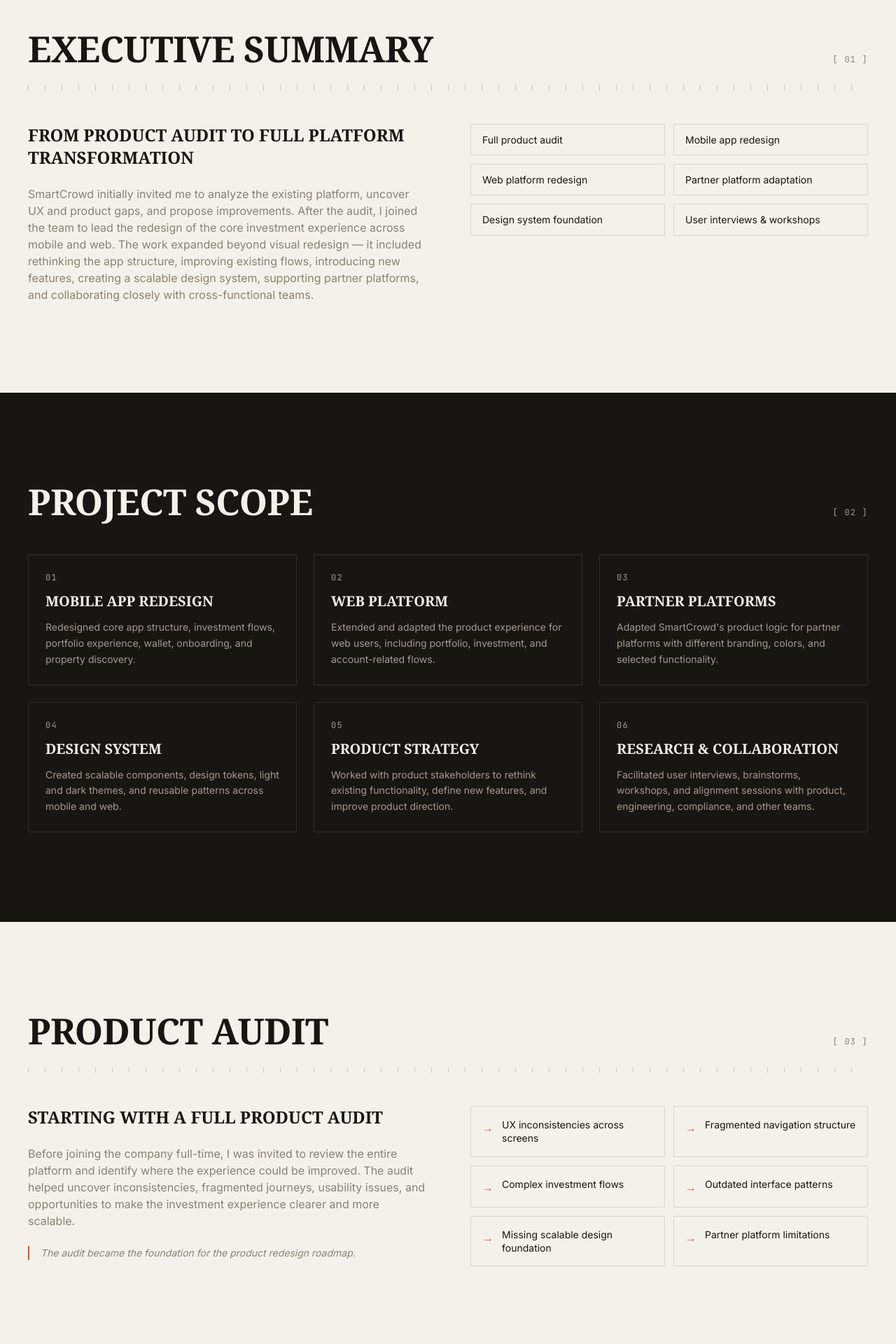
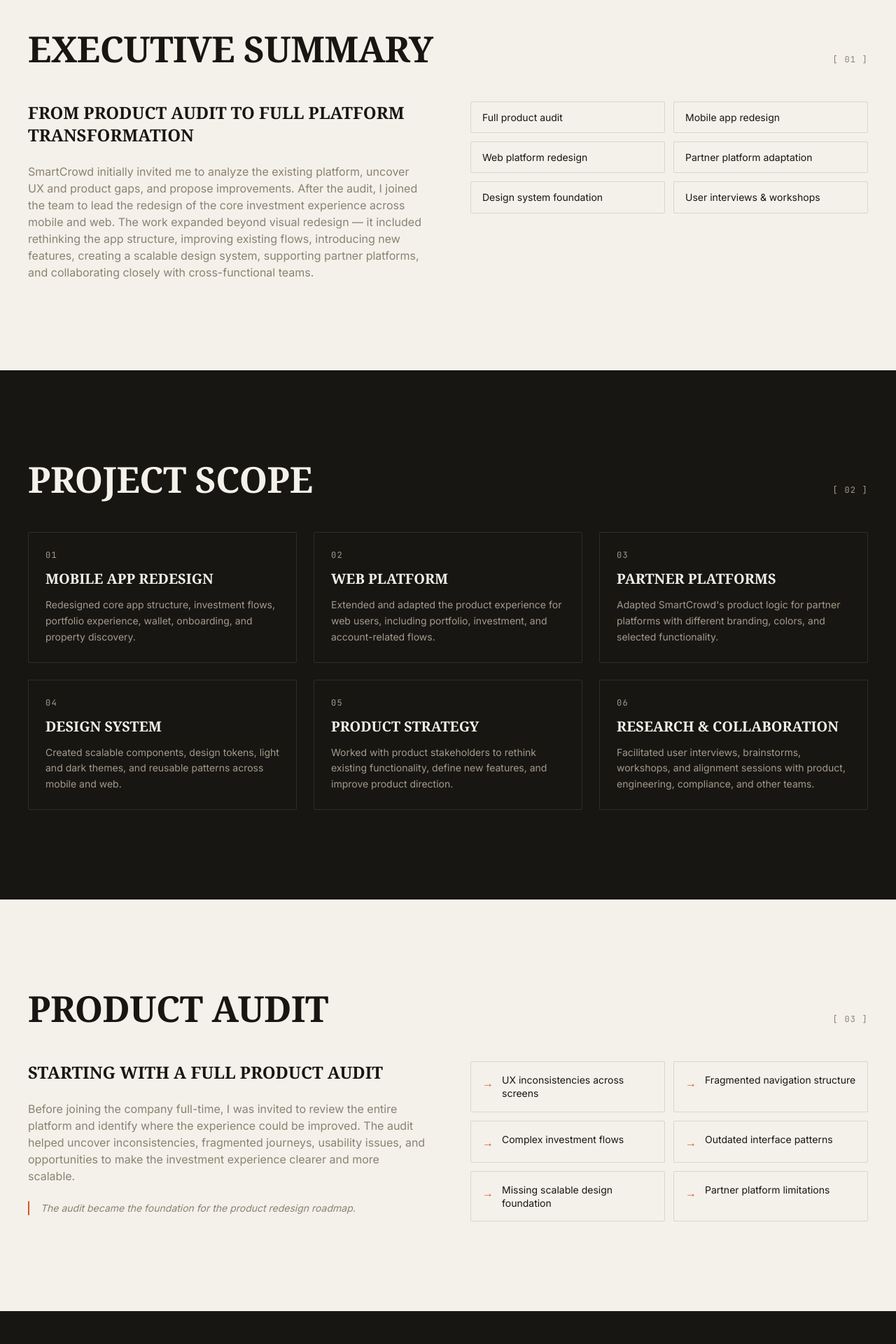
Before and after one commit to vlgoloVH/vlad-holoborodko-portfolio, a Next.js app: page /cases/smartcrowd in a window 1280 px wide. Shown: the part 1380-3300 px from the top of the page at 70% size. Built offline with nearby package versions, Linux system fonts and the light colour scheme.

Commit message:
fix: remove ruler divs from case layout

```diff
--- a/components/case-detail/case-layout.tsx
+++ b/components/case-detail/case-layout.tsx
@@ -130,7 +130,7 @@ export function CaseLayout({ caseData, caseMeta, otherCases }: CaseLayoutProps)
               </h2>
               <span className="font-mono text-xs uppercase tracking-widest text-muted">[ 01 ]</span>
             </div>
-            <div className="ruler mt-6 w-full" />
+            <div className=" mt-6 w-full" />
           </Reveal>
           <div className="mt-12 grid md:grid-cols-2 gap-16">
             <Reveal delay={0.05}>
@@ -187,7 +187,7 @@ export function CaseLayout({ caseData, caseMeta, otherCases }: CaseLayoutProps)
               </h2>
               <span className="font-mono text-xs uppercase tracking-widest text-muted">[ 03 ]</span>
             </div>
-            <div className="ruler mt-6 w-full" />
+            <div className=" mt-6 w-full" />
           </Reveal>
           <div className="mt-12 grid md:grid-cols-2 gap-16 items-start">
             <Reveal delay={0.05}>
@@ -252,7 +252,7 @@ export function CaseLayout({ caseData, caseMeta, otherCases }: CaseLayoutProps)
               </h2>
               <span className="font-mono text-xs uppercase tracking-widest text-muted">[ 05 ]</span>
             </div>
-            <div className="ruler mt-6 w-full" />
+            <div className=" mt-6 w-full" />
           </Reveal>
           <div className="mt-12 relative">
             <div className="absolute left-4 top-0 bottom-0 w-px bg-line" />
@@ -308,7 +308,7 @@ export function CaseLayout({ caseData, caseMeta, otherCases }: CaseLayoutProps)
               </h2>
               <span className="font-mono text-xs uppercase tracking-widest text-muted">[ 07 ]</span>
             </div>
-            <div className="ruler mt-6 w-full" />
+            <div className=" mt-6 w-full" />
           </Reveal>
           <div className="mt-12 grid md:grid-cols-4 gap-6">
             {caseData.principles.map((item, i) => (
@@ -339,7 +339,7 @@ export function CaseLayout({ caseData, caseMeta, otherCases }: CaseLayoutProps)
             <p className="mt-4 max-w-xl text-sm leading-relaxed text-muted md:text-base">
               The transformation was not about redesigning individual screens. It was about rethinking the entire product — its structure, experience, foundation, and scale.
             </p>
-            <div className="ruler mt-6 w-full" />
+            <div className=" mt-6 w-full" />
           </Reveal>
 
           <div className="mt-12 space-y-0">
@@ -387,7 +387,7 @@ export function CaseLayout({ caseData, caseMeta, otherCases }: CaseLayoutProps)
                 <h2 className="font-display text-display-md font-semibold uppercase text-ink">Selected Screens</h2>
                 <span className="font-mono text-xs uppercase tracking-widest text-muted">[ 09 ]</span>
               </div>
-              <div className="ruler mt-6 w-full" />
+              <div className=" mt-6 w-full" />
             </Reveal>
             <div className="mt-12 grid grid-cols-2 md:grid-cols-4 gap-4">
               {caseData.selectedScreens.map((screen, i) => (
@@ -408,7 +408,7 @@ export function CaseLayout({ caseData, caseMeta, otherCases }: CaseLayoutProps)
               <h2 className="font-display text-display-md font-semibold uppercase text-ink">Research & Collaboration</h2>
               <span className="font-mono text-xs uppercase tracking-widest text-muted">[ 10 ]</span>
             </div>
-            <div className="ruler mt-6 w-full" />
+            <div className=" mt-6 w-full" />
           </Reveal>
           <div className="mt-12 grid md:grid-cols-2 gap-16">
             <Reveal delay={0.05}>
@@ -476,7 +476,7 @@ export function CaseLayout({ caseData, caseMeta, otherCases }: CaseLayoutProps)
               <h2 className="font-display text-display-md font-semibold uppercase text-ink">More Work</h2>
               <span className="font-mono text-xs uppercase tracking-widest text-muted">[ 13 ]</span>
             </div>
-            <div className="ruler mt-6 w-full" />
+            <div className=" mt-6 w-full" />
           </Reveal>
           <div className="mt-12 grid md:grid-cols-2 gap-10">
             {otherCases.map((c, i) => (
```
